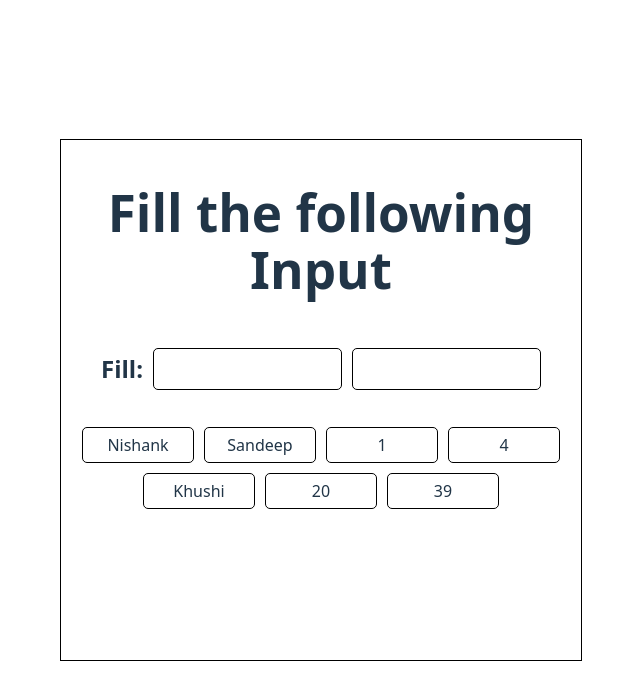
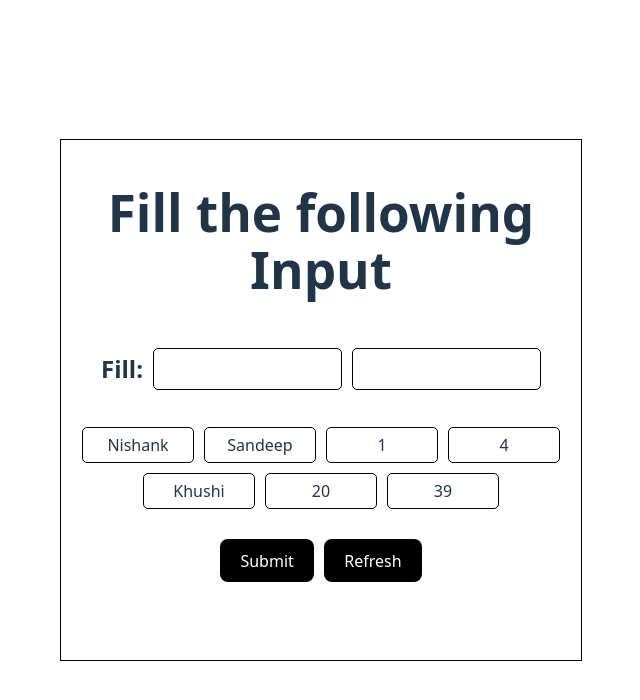
Before and after one commit to nishnak555/React-Task, a React (Vite) app: page / in a window 1280 px wide. Shown: the top 700 px of the page, without its empty margins (319-959 px from the left). Built offline with nearby package versions, Linux system fonts and the light colour scheme.

Commit message:
Added submit and refresh button

```diff
--- a/src/components/task.jsx
+++ b/src/components/task.jsx
@@ -13,7 +13,6 @@ export const Task1 = () => {
   const [firstValue, setFirstValue] = useState("");
   const [secondValue, setSecondValue] = useState("");
   const [activeInput, setActiveInput] = useState(null); // Track focused input
-
   const inputRef = useRef(null);
 
   // Focus on first input field on component mount
@@ -33,9 +32,17 @@ export const Task1 = () => {
     }
 
     // Remove selected item from list safely
-    setData((prevData) => prevData.filter((_, i) => i !== index));    // React batches state updates. By using a function inside setData, React will always apply the most recent version of data.
+    setData((prevData) => prevData.filter((_, i) => i !== index)); // React batches state updates. By using a function inside setData, React will always apply the most recent version of data.
   };
 
+  const handleSubmit = () => {
+    if(firstValue !== "" && secondValue!=="")
+    alert(`key:${firstValue},value:${secondValue}`);
+  };
+
+  const handleRefresh = () => {
+window.location.reload()
+  };
   return (
     <div style={styles.container}>
       <h1>Fill the following Input</h1>
@@ -59,10 +66,18 @@ export const Task1 = () => {
 
       <div style={styles.cardContainer}>
         {data.map((item, index) => (
-          <div key={index} style={styles.card} onClick={() => handleOnClick(item, index)}>
+          <div
+            key={index}
+            style={styles.card}
+            onClick={() => handleOnClick(item, index)}
+          >
             {item}
           </div>
         ))}
+      </div>
+      <div style={styles.btns}>
+        <button style={styles.btn} onClick={() => handleSubmit()}>Submit</button>
+        <button style={styles.btn} onClick={()=>handleRefresh()}>Refresh</button>
       </div>
     </div>
   );
@@ -106,6 +121,16 @@ const styles = {
     textAlign: "center",
     cursor: "pointer",
     borderRadius: "5px",
-    transition: "0.3s",
   },
+  btns: {
+    display: "flex",
+    flexDirection: "row",
+    padding: "30px",
+    gap: 10,
+  },
+
+  btn:{
+    color:'white',
+    background:'black'
+  }
 };
```
